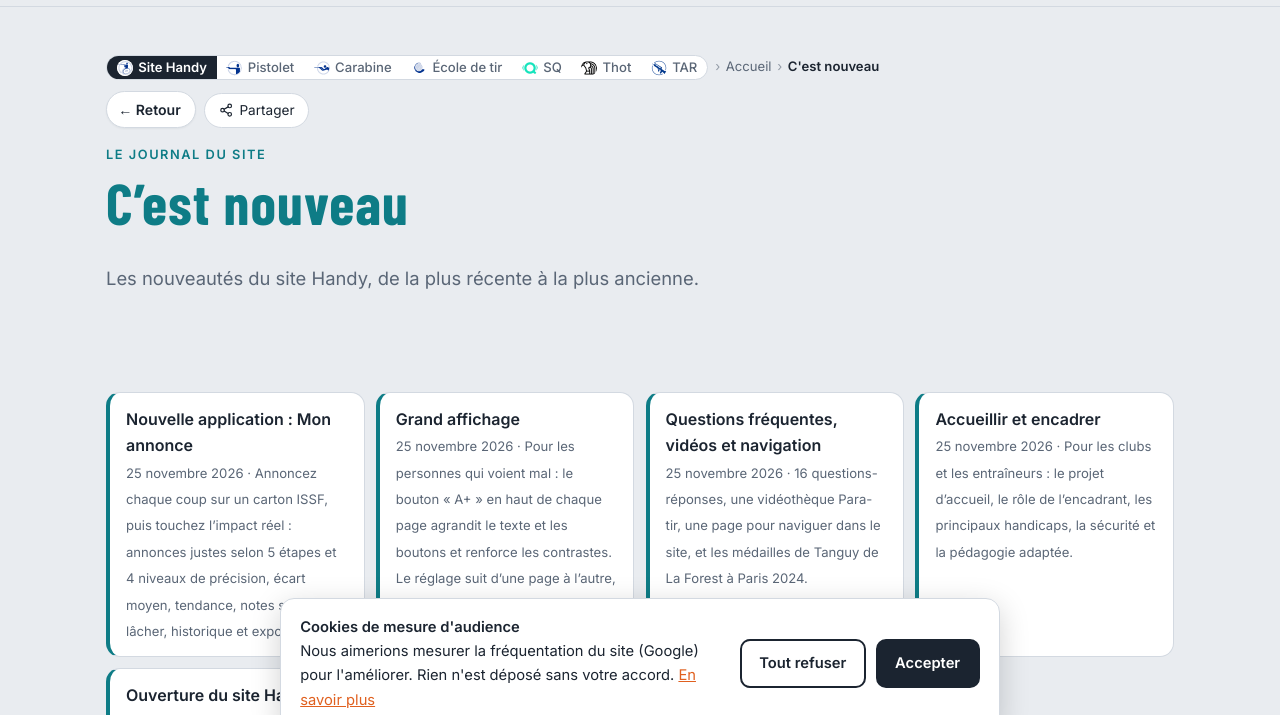
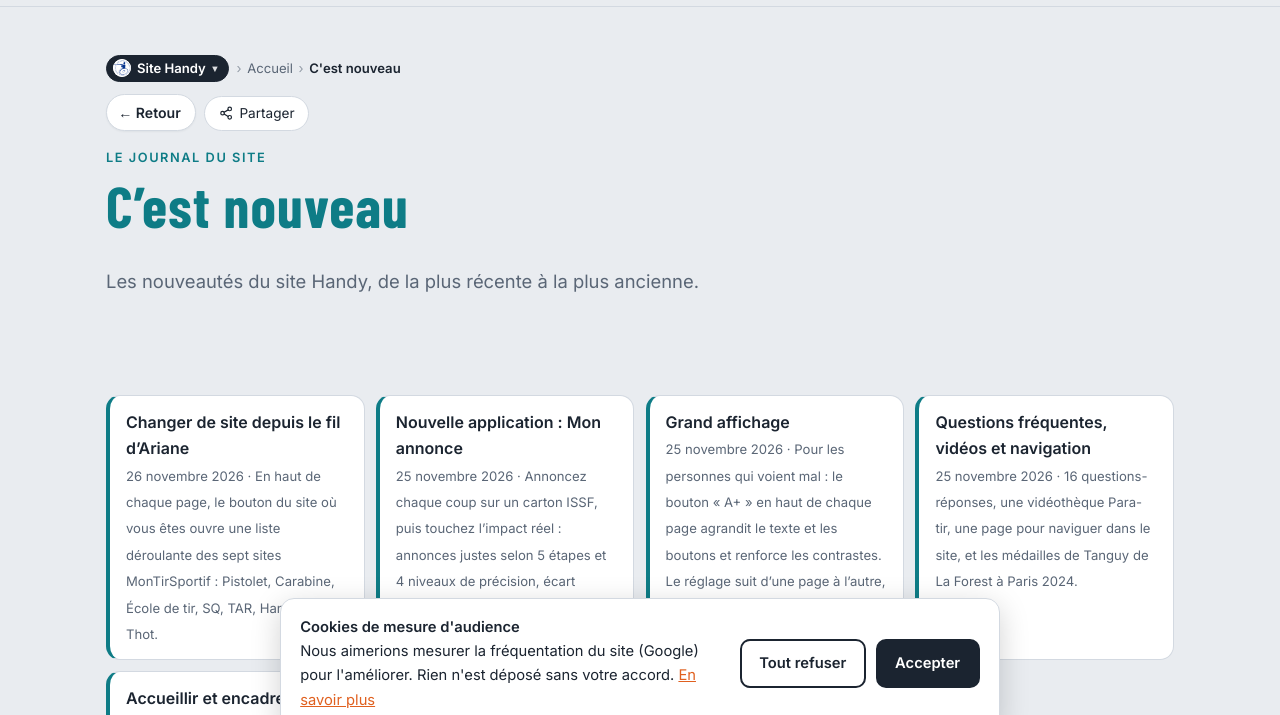
Before and after one commit to MonTirSportif/handy, a plain HTML site: page c-est-nouveau.html in a window 1280 px wide. Shown: the part 55-770 px from the top of the page. Drawn offline with Linux system fonts and the light colour scheme.

Commit message:
Fil d'Ariane : liste déroulante pour changer de site (7 sites)
Co-Authored-By: Claude Opus 5.5 <noreply@anthropic.com>
Claude-Session: https://claude.ai/code/session_016nNYyDLxs52v54yjtqjEuZ

```diff
--- a/a-propos.html
+++ b/a-propos.html
@@ -74,6 +74,6 @@ document.getElementById('ck-no').addEventListener('click',function(){save('no');
 document.addEventListener('click',function(e){if(e.target.closest('[data-cookies]')){e.preventDefault();b.hidden=false;document.getElementById('ck-no').focus();}});})();</script>
 <script>document.querySelectorAll(".yt").forEach(function(w){var b=w.querySelector(".yt-btn");if(!b||w.dataset.bound)return;w.dataset.bound=1;b.addEventListener("click",function(){var f=document.createElement("iframe");f.src="https://www.youtube-nocookie.com/embed/"+w.dataset.id+"?autoplay=1&rel=0";f.title="Vidéo";f.allow="autoplay; encrypted-media; picture-in-picture; fullscreen";f.allowFullscreen=true;w.innerHTML="";w.appendChild(f);});});</script>
 <script src="js/share.js"></script>
-<script src="js/nav.js?v=20261125menu" defer></script>
+<script src="js/nav.js?v=20261126sw" defer></script>
 </body>
 </html>
--- a/c-est-nouveau.html
+++ b/c-est-nouveau.html
@@ -30,7 +30,8 @@
 <header><div class="bar"><a class="logo" href="index.html" aria-label="MonTirSportif Handy — accueil"><img src="img/logo.png" alt="MonTirSportif"></a>
 <nav id="nav"><a href="index.html" style="--navc:#0e7c86">Accueil</a><a href="index.html#epreuves" style="--navc:#0e7c86">Les épreuves</a><a href="accueillir-et-encadrer.html" style="--navc:#0e7c86">Accueillir et encadrer</a><a href="questions-frequentes.html" style="--navc:#0e7c86">Questions fréquentes</a><a href="annonce.html">Mon annonce</a><a href="a-propos.html" style="--navc:#0e7c86">À propos</a></nav></div></header>
 <main class="view on" id="c-est-nouveau" style="--acc:#0e7c86"><div class="theme-head"><a class="back" href="index.html">← Retour</a><div class="kicker">Le journal du site</div><h1>C’est nouveau</h1><p class="lead">Les nouveautés du site Handy, de la plus récente à la plus ancienne.</p></div>
-<section class="first" id="nouveautes"><div class="links"><a href="annonce.html"><b>Nouvelle application : Mon annonce</b><small>25 novembre 2026 · Annoncez chaque coup sur un carton ISSF, puis touchez l’impact réel : annonces justes selon 5 étapes et 4 niveaux de précision, écart moyen, tendance, notes sur le lâcher, historique et export CSV.</small></a>
+<section class="first" id="nouveautes"><div class="links"><a href="index.html"><b>Changer de site depuis le fil d’Ariane</b><small>26 novembre 2026 · En haut de chaque page, le bouton du site où vous êtes ouvre une liste déroulante des sept sites MonTirSportif : Pistolet, Carabine, École de tir, SQ, TAR, Handy et Thot.</small></a>
+<a href="annonce.html"><b>Nouvelle application : Mon annonce</b><small>25 novembre 2026 · Annoncez chaque coup sur un carton ISSF, puis touchez l’impact réel : annonces justes selon 5 étapes et 4 niveaux de précision, écart moyen, tendance, notes sur le lâcher, historique et export CSV.</small></a>
 <a href="index.html"><b>Grand affichage</b><small>25 novembre 2026 · Pour les personnes qui voient mal : le bouton « A+ » en haut de chaque page agrandit le texte et les boutons et renforce les contrastes. Le réglage suit d’une page à l’autre, sur tous les sites MonTirSportif.</small></a>
 <a href="questions-frequentes.html"><b>Questions fréquentes, vidéos et navigation</b><small>25 novembre 2026 · 16 questions-réponses, une vidéothèque Para-tir, une page pour naviguer dans le site, et les médailles de Tanguy de La Forest à Paris 2024.</small></a><a href="accueillir-et-encadrer.html"><b>Accueillir et encadrer</b><small>25 novembre 2026 · Pour les clubs et les entraîneurs : le projet d’accueil, le rôle de l’encadrant, les principaux handicaps, la sécurité et la pédagogie adaptée.</small></a><a href="index.html"><b>Ouverture du site Handy</b><small>25 novembre 2026 · Le site du Handi-tir et du Para-tir de MonTirSportif : classification, épreuves paralympiques, matériel adapté, commencer, les jeunes.</small></a></div></section>
 </main>
@@ -62,6 +63,6 @@ document.getElementById('ck-no').addEventListener('click',function(){save('no');
 document.addEventListener('click',function(e){if(e.target.closest('[data-cookies]')){e.preventDefault();b.hidden=false;document.getElementById('ck-no').focus();}});})();</script>
 <script>document.querySelectorAll(".yt").forEach(function(w){var b=w.querySelector(".yt-btn");if(!b||w.dataset.bound)return;w.dataset.bound=1;b.addEventListener("click",function(){var f=document.createElement("iframe");f.src="https://www.youtube-nocookie.com/embed/"+w.dataset.id+"?autoplay=1&rel=0";f.title="Vidéo";f.allow="autoplay; encrypted-media; picture-in-picture; fullscreen";f.allowFullscreen=true;w.innerHTML="";w.appendChild(f);});});</script>
 <script src="js/share.js"></script>
-<script src="js/nav.js?v=20261125menu" defer></script>
+<script src="js/nav.js?v=20261126sw" defer></script>
 </body>
 </html>
--- a/js/nav.js
+++ b/js/nav.js
@@ -223,3 +223,73 @@
   }
   if (document.readyState === 'loading') document.addEventListener('DOMContentLoaded', btn); else btn();
 })();
+
+/* MonTirSportif – fil d'Ariane : liste déroulante pour changer de site */
+(function () {
+  var me = document.currentScript || document.querySelector('script[src*="js/nav.js"]');
+  var base = me ? me.src.replace(/js\/nav\.js(\?.*)?$/, '') : '';
+  var S = [
+    ['pistol', 'Pistolet', 'Pistolet ISSF', 'picto-pistolet-fftir.png'],
+    ['rifle', 'Carabine', 'Carabine ISSF', 'picto-carabine-fftir.png'],
+    ['edt', 'École de tir', 'Les jeunes de 7 à 14 ans', 'fftir-ecole-de-tir.png'],
+    ['sq', 'SQ', 'Cible électronique Sport Quantum', 'picto-sq.png'],
+    ['tar', 'TAR', 'Tir aux armes réglementaires', 'picto-tar-fftir.png'],
+    ['handy', 'Handy', 'Handi-tir et para-tir', 'picto-handy.png'],
+    ['thot', 'Thot', 'Le dieu égyptien de l’écriture', 'picto-thot.png']
+  ];
+  if (!document.getElementById('mts-sitesw-css')) {
+    var st = document.createElement('style'); st.id = 'mts-sitesw-css';
+    st.textContent =
+      '.site-dd{position:relative;display:inline-block;vertical-align:middle;margin-right:.1rem}' +
+      '.site-dd>button{display:inline-flex;align-items:center;gap:.4rem;font:inherit;font-size:inherit;font-weight:600;color:#fff;background:var(--txt,#1b2430);border:1px solid var(--txt,#1b2430);border-radius:99px;padding:.15rem .7rem .15rem .35rem;cursor:pointer;line-height:1.5}' +
+      '.site-dd>button:hover,.site-dd>button[aria-expanded="true"]{background:var(--acc,#e0601f);border-color:var(--acc,#e0601f)}' +
+      '.site-dd .sw-ico{width:18px;height:18px;border-radius:50%;background:#fff;flex:none}' +
+      '.site-dd .caret{font-size:.75em;opacity:.85}' +
+      '.site-dd ul{position:absolute;z-index:40;top:calc(100% + 6px);left:0;min-width:260px;margin:0;padding:6px;list-style:none;background:var(--card,#fff);border:1px solid var(--line,#d5dbe3);border-radius:12px;box-shadow:0 10px 30px rgba(27,36,48,.18)}' +
+      '.site-dd ul[hidden]{display:none}' +
+      '.site-dd li a,.site-dd li span.cur{display:flex;align-items:center;gap:.6rem;padding:.45rem .6rem;border-radius:8px;color:var(--txt,#1b2430);text-decoration:none;line-height:1.25}' +
+      '.site-dd li a:hover,.site-dd li a:focus{background:var(--bg2,#f4f6f8);outline:none}' +
+      '.site-dd li span.cur{background:var(--bg2,#f4f6f8);font-weight:700}' +
+      '.site-dd li small{display:block;color:var(--mut,#5a6676);font-size:.8em;font-weight:400}' +
+      '.site-dd li .sw-ico{width:26px;height:26px;background:#fff;border:1px solid var(--line,#d5dbe3)}' +
+      '.site-dd li .ok{margin-left:auto;color:var(--acc,#e0601f)}' +
+      '@media print{.site-dd ul{display:none!important}}';
+    document.head.appendChild(st);
+  }
+  function current(sw) {
+    var h = (location.hostname || '').split('.')[0];
+    for (var i = 0; i < S.length; i++) if (S[i][0] === h) return S[i][0];
+    var t = (sw.querySelector('.on') || sw).textContent || '';
+    for (var j = 0; j < S.length; j++) if (t.indexOf(S[j][1]) >= 0) return S[j][0];
+    var m = location.pathname.match(/\/(pistol|rifle|edt|sq|thot|tar|handy)\//); return m ? m[1] : 'pistol';
+  }
+  function build() {
+    var sw = document.querySelector('.crumbs .site-sw');
+    if (!sw || sw.dataset.dd) return;
+    var cur = current(sw), c = S.filter(function (s) { return s[0] === cur; })[0] || S[0];
+    var dd = document.createElement('span'); dd.className = 'site-dd';
+    var id = 'site-dd-list';
+    var h = '<button type="button" aria-haspopup="true" aria-expanded="false" aria-controls="' + id + '" title="Changer de site MonTirSportif">' +
+      '<img class="sw-ico" src="' + base + 'img/' + c[3] + '" alt="">Site ' + c[1] + '<span class="caret" aria-hidden="true">▾</span></button><ul id="' + id + '" hidden aria-label="Les sites MonTirSportif">';
+    S.forEach(function (s) {
+      var inner = '<img class="sw-ico" src="' + base + 'img/' + s[3] + '" alt=""><span>' + s[1] + '<small>' + s[2] + '</small></span>';
+      h += s[0] === cur ? '<li><span class="cur" aria-current="true">' + inner + '<span class="ok" aria-hidden="true">✓</span></span></li>'
+                        : '<li><a href="https://' + s[0] + '.montirsportif.com/">' + inner + '</a></li>';
+    });
+    dd.innerHTML = h + '</ul>';
+    sw.dataset.dd = '1'; sw.parentNode.replaceChild(dd, sw);
+    var b = dd.querySelector('button'), ul = dd.querySelector('ul');
+    function open(v, focus) { ul.hidden = !v; b.setAttribute('aria-expanded', v ? 'true' : 'false'); if (v && focus) { var f = ul.querySelector('a'); if (f) f.focus(); } }
+    b.addEventListener('click', function (e) { e.stopPropagation(); open(ul.hidden, false); });
+    b.addEventListener('keydown', function (e) { if (e.key === 'ArrowDown') { e.preventDefault(); open(true, true); } });
+    ul.addEventListener('keydown', function (e) {
+      var l = Array.prototype.slice.call(ul.querySelectorAll('a')), i = l.indexOf(document.activeElement);
+      if (e.key === 'ArrowDown') { e.preventDefault(); (l[i + 1] || l[0]).focus(); }
+      else if (e.key === 'ArrowUp') { e.preventDefault(); (l[i - 1] || l[l.length - 1]).focus(); }
+      else if (e.key === 'Escape') { open(false); b.focus(); }
+    });
+    document.addEventListener('click', function (e) { if (!dd.contains(e.target)) open(false); });
+    document.addEventListener('keydown', function (e) { if (e.key === 'Escape' && !ul.hidden) { open(false); b.focus(); } });
+  }
+  if (document.readyState === 'loading') document.addEventListener('DOMContentLoaded', function () { setTimeout(build, 0); }); else setTimeout(build, 0);
+})();
```
Also changed, not shown: accueillir-et-encadrer.html (+1 -1 lines), annonce.html (+1 -1 lines), index.html (+1 -1 lines), navigation.html (+1 -1 lines), plan-du-site.html (+1 -1 lines), questions-frequentes.html (+1 -1 lines).
